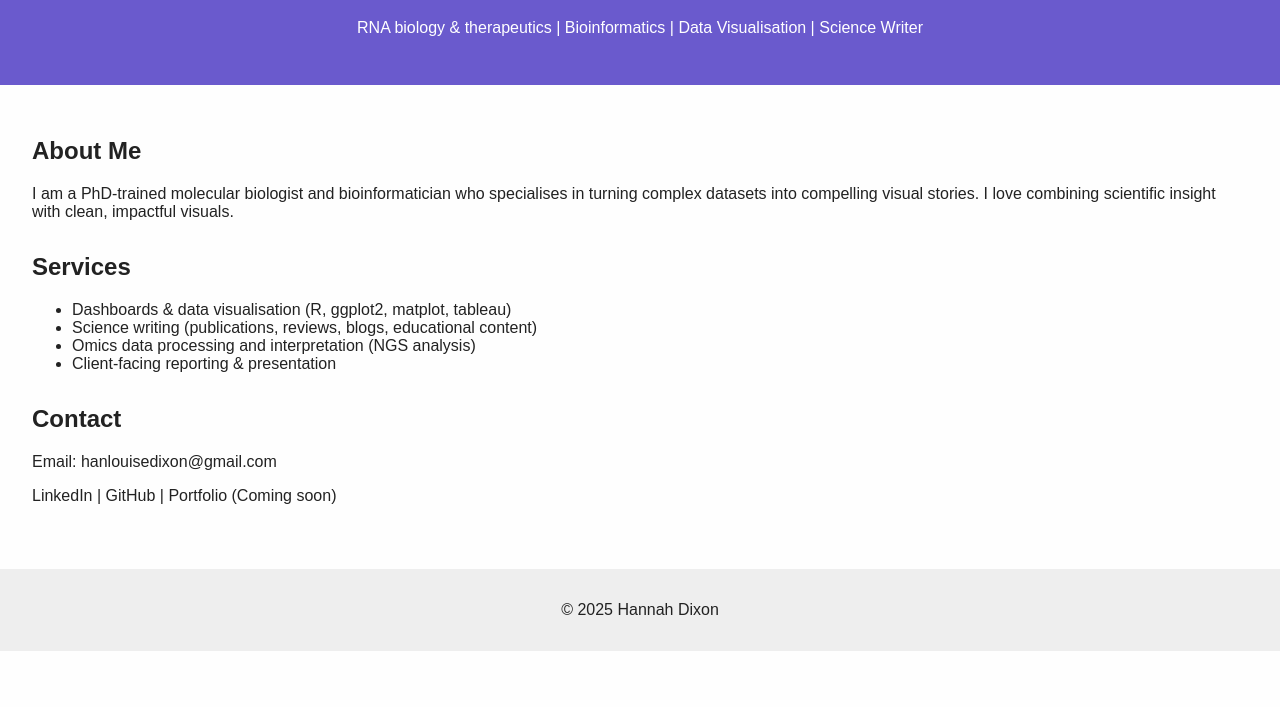
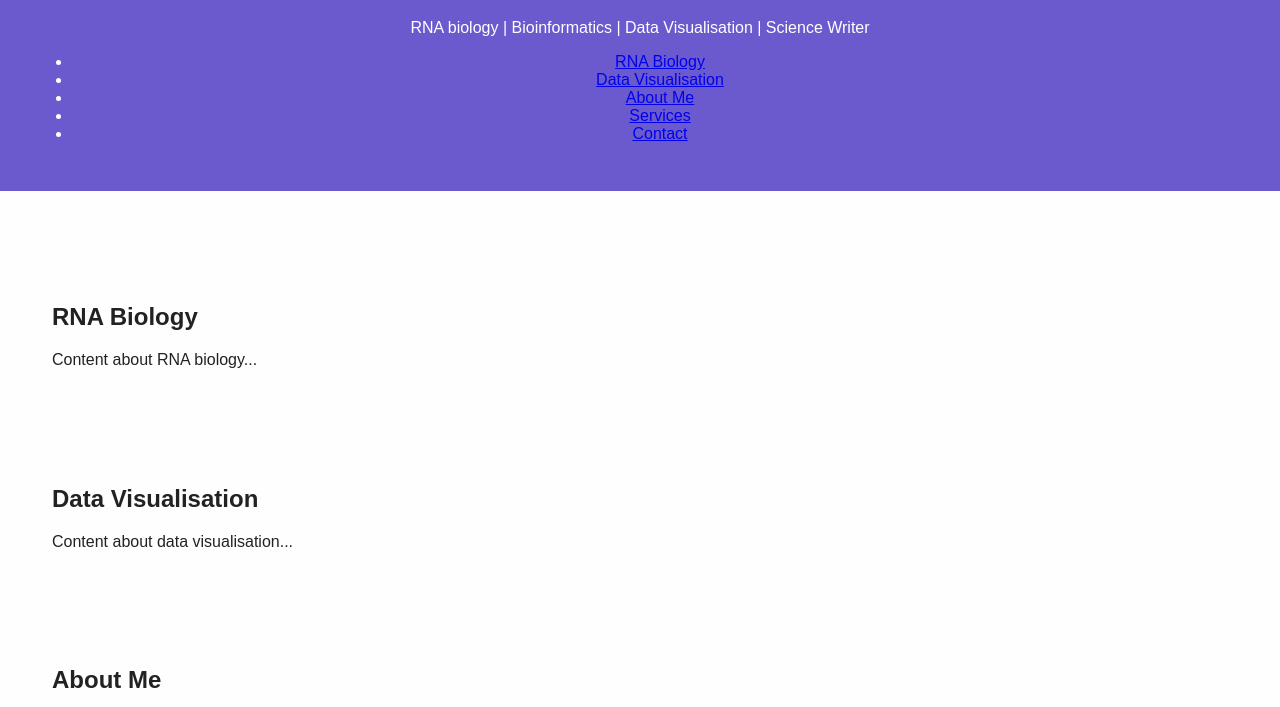
Before and after one commit to HannahDixon/HannahDixon.science, a plain HTML site: page index.html in a window 1280 px wide. Shown: the part 93-800 px from the top of the page. Drawn offline with Linux system fonts and the light colour scheme.

Commit message:
Update index.html

```diff
--- a/index.html
+++ b/index.html
@@ -5,18 +5,50 @@
     <meta name="viewport" content="width=device-width, initial-scale=1.0" />
     <title>Hannah Dixon | Scientist & Data Visualisation</title>
     <link rel="stylesheet" href="style.css" />
+    <style>
+        html{
+            scroll-behavior: smooth;
+        }
+        section{
+            padding:20px;
+            margin:40px 0;
+    </style>
 </head>
 <body>
     <header>
         <h1>Hannah Dixon, PhD</h1>
-        <p>RNA biology & therapeutics | Bioinformatics | Data Visualisation | Science Writer</p>
+        <p>RNA biology | Bioinformatics | Data Visualisation | Science Writer</p>
+         <!-- Navigation Menu -->
+        <nav>
+            <ul>
+                <li><a href="#rna-biology">RNA Biology</a></li>
+                <li><a href="#data-visualisation">Data Visualisation</a></li>
+                <li><a href="#about-me">About Me</a></li>
+                <li><a href="#services">Services</a></li>
+                <li><a href="#contact">Contact</a></li>
+            </ul>
+        </nav>
     </header>
     <main>
-        <section>
+        <!-- RNA Biology Section -->
+        <section id="rna-biology">
+            <h2>RNA Biology</h2>
+            <p>Content about RNA biology...</p>
+        </section>
+        <!-- Data Visualisation Section -->
+        <section id ="data-visualisation">
+            <h2>Data Visualisation</h2>
+            <p>Content about data visualisation...</p>
+        </section>
+
+        <!-- About Me Section -->
+        <section id="about-me">
             <h2>About Me</h2>
             <p>I am a PhD-trained molecular biologist and bioinformatician who specialises in turning complex datasets into compelling visual stories. I love combining scientific insight with clean, impactful visuals.</p>
         </section>
-        <section>
+
+         <!-- Services Section -->
+        <section id="services">
             <h2>Services</h2>
             <ul>
                 <li>Dashboards & data visualisation (R, ggplot2, matplot, tableau)</li>
@@ -25,7 +57,9 @@
                 <li>Client-facing reporting & presentation </li>
             </ul>
         </section>
-        <section>
+
+        <!-- Contact Section -->
+        <section id="contact">
             <h2>Contact</h2>
             <p>Email: hanlouisedixon@gmail.com</p>
             <p>LinkedIn | GitHub | Portfolio (Coming soon)</p>
```
